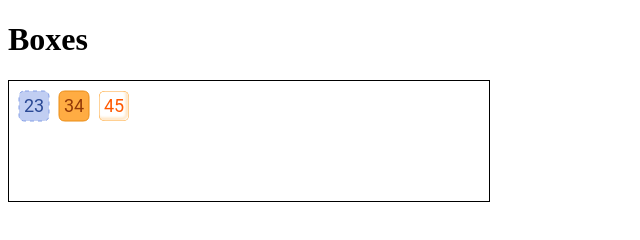
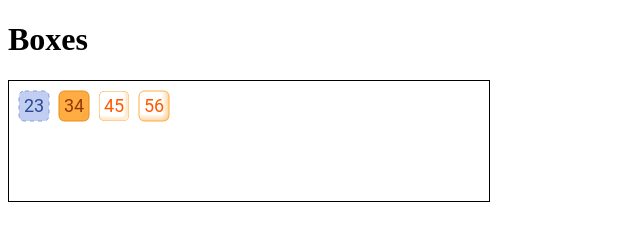
Before and after one commit to chejen/native-web, a plain HTML site: page canvas/boxes.html in a window 1280 px wide. Shown: the whole page, without its empty margins (0-640 px from the left). Drawn offline with Linux system fonts and the light colour scheme.

Commit message:
canvas: createLinearGradient

```diff
--- a/canvas/boxes.html
+++ b/canvas/boxes.html
@@ -34,6 +34,8 @@
       width,
       height,
       radius = 2,
+      glowOffset = 0,
+      glowRBG = [],
       dashed = false,
       clipped = false,
     }) {
@@ -54,21 +56,50 @@
       if (clipped) return ctx.clip();
 
       ctx.fill();
+
+      if (glowOffset && glowRBG.length) {
+        ctx.save();
+        ctx.clip();
+
+        const startRGBA = `rgba(${glowRBG[0]}, ${glowRBG[1]}, ${glowRBG[2]}, 0.50)`;
+        const endRGBA = `rgba(${glowRBG[0]}, ${glowRBG[1]}, ${glowRBG[2]}, 0)`;
+        const rightGlow = ctx.createLinearGradient(
+          x + width, y, x + width - glowOffset, y
+        );
+        rightGlow.addColorStop(0, startRGBA);
+        rightGlow.addColorStop(1, endRGBA);
+        ctx.fillStyle = rightGlow;
+        ctx.fillRect(x + width - glowOffset * 2, y, glowOffset * 2, height);
+
+        const bottomGlow = ctx.createLinearGradient(
+          x, y + height, x, y + height - glowOffset
+        );
+        bottomGlow.addColorStop(0, startRGBA);
+        bottomGlow.addColorStop(1, endRGBA);
+        ctx.fillStyle = bottomGlow;
+        ctx.fillRect(x, y + height - glowOffset * 2, width, glowOffset * 2);
+
+        ctx.restore();
+      }
+
       ctx.stroke();
     }
 
+    // Rectangle 1
     ctx.fillStyle = "rgba(131, 158, 230, 0.5)";
     ctx.strokeStyle = "#839EE6";
     drawRoundedRect({ x: 10, y: 10, width: 30, height: 30, radius: 6, dashed: true });
     ctx.fillStyle = "#2B4995";
     ctx.fillText(23, 10 + 30 / 2, 1 + 10 + 30 / 2);
 
+    // Rectangle 2
     ctx.fillStyle = "#FFAC43";
     ctx.strokeStyle = "#EA8C15";
     drawRoundedRect({ x: 50, y: 10, width: 30, height: 30, radius: 6, dashed: false });
     ctx.fillStyle = "#933807";
     ctx.fillText(34, 50 + 30 / 2, 1 + 10 + 30 / 2);
 
+    // Rectangle 3
     ctx.fillStyle = "#FFFFFF";
     ctx.strokeStyle = "#FFAC43";
 
@@ -85,6 +116,24 @@
 
     ctx.fillStyle = "#FF5900";
     ctx.fillText(45, 90 + 30 / 2, 1 + 10 + 30 / 2);
+
+    // Rectangle 4
+    const rec4 = {
+      x: 130,
+      y: 10,
+      width: 30,
+      height: 30,
+      radius: 6,
+      glowOffset: 7,
+      glowRBG: [255, 172, 67],
+      dashed: false,
+    };
+    ctx.fillStyle = "#FFFFFF";
+    ctx.strokeStyle = "#FFAC43";
+    drawRoundedRect(rec4);
+
+    ctx.fillStyle = "#FF5900";
+    ctx.fillText(56, 130 + 30 / 2, 1 + 10 + 30 / 2);
   </script>
 </body>
 </html>
```
